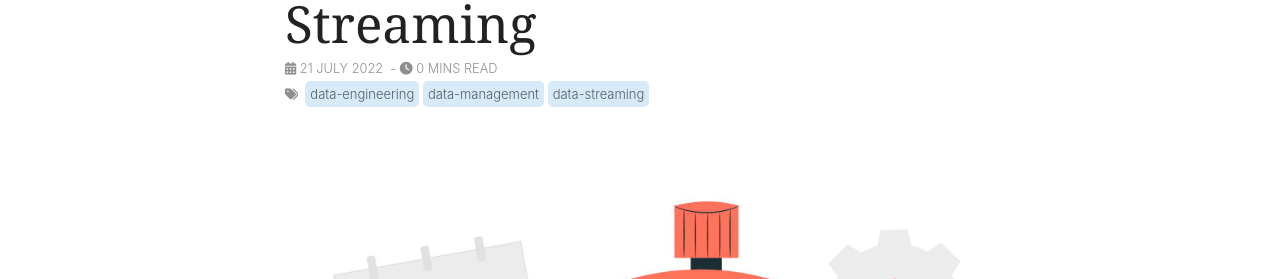
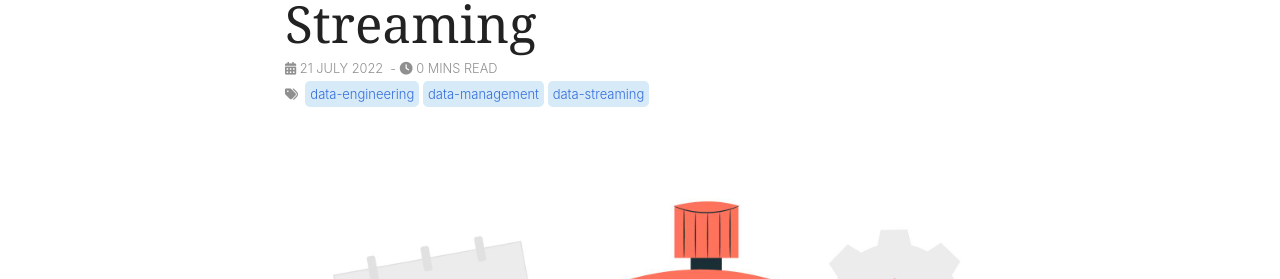
Before and after one commit to SenthilNayagan/senthilnayagan.github.io, a Jekyll site: the page built from _posts/data-management/data-engineering/data-streaming/2022-07-21-time-concepts-in-data-streaming.markdown, in a window 1280 px wide. Shown: the part 349-628 px from the top of the page. Built offline with Jekyll 4.4.1, drawn with Linux system fonts in a browser that asks for light colours; nearby versions of some CDN libraries; comment, search, counter and statistics services are not loaded.

Commit message:
Styles modified

```diff
--- a/assets/css/screen.css
+++ b/assets/css/screen.css
@@ -544,7 +544,7 @@ ul.tags li {
 
 ul.tags li a {
     background: rgb(214, 234, 248);
-    color: rgba(0, 0, 0, .6);
+    color: rgb(52, 109, 219);
     border-radius: 5px;
     padding: 5px 5px;
     font-size: small;
@@ -552,6 +552,7 @@ ul.tags li a {
 
 ul.tags li a:hover {
     background: rgb(133, 193, 233);
+    color: rgb(255, 255, 255);
     text-decoration: none;
 }
 
```
